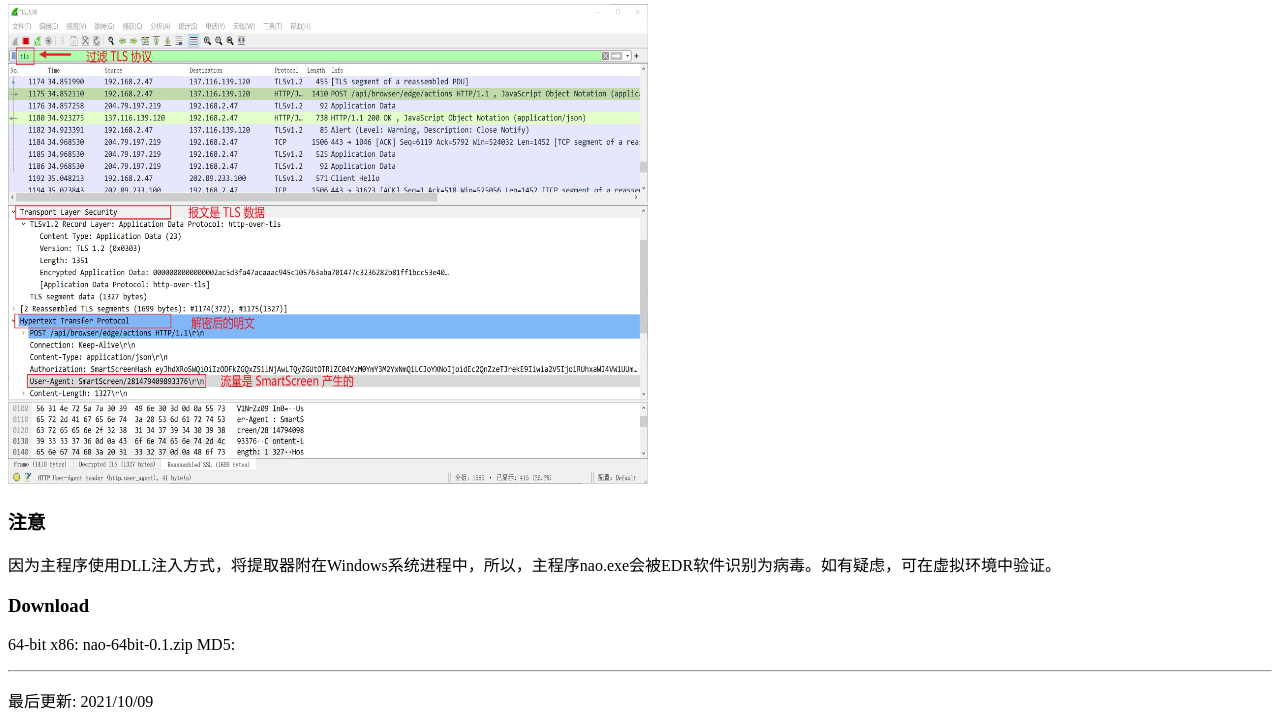
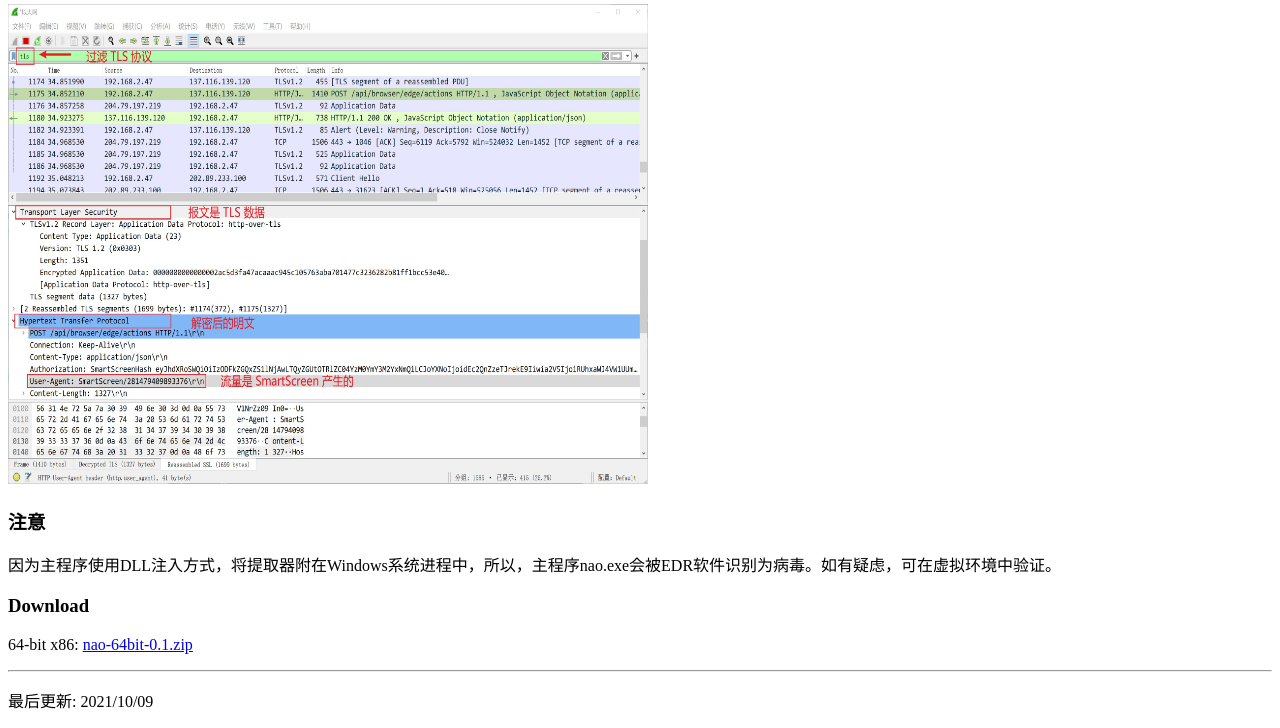
Before and after one commit to xfygx/xfygx, a plain HTML site: page index.html in a window 1280 px wide. Shown: the part 963-1691 px from the top of the page. Drawn offline with Linux system fonts and the light colour scheme.

Commit message:
update download link

```diff
--- a/index.html
+++ b/index.html
@@ -15,7 +15,7 @@
 <h3>注意</h3>
   <p>因为主程序使用DLL注入方式，将提取器附在Windows系统进程中，所以，主程序nao.exe会被EDR软件识别为病毒。如有疑虑，可在虚拟环境中验证。</p>
 <h3>Download</h3>
-<p>64-bit x86:  nao-64bit-0.1.zip MD5: </p>
+<p>64-bit x86:  <a href="nao-64bit-0.1.zip">nao-64bit-0.1.zip</a> </p>
 <hr />
 <p>最后更新: 2021/10/09</p>
 </body>
```
